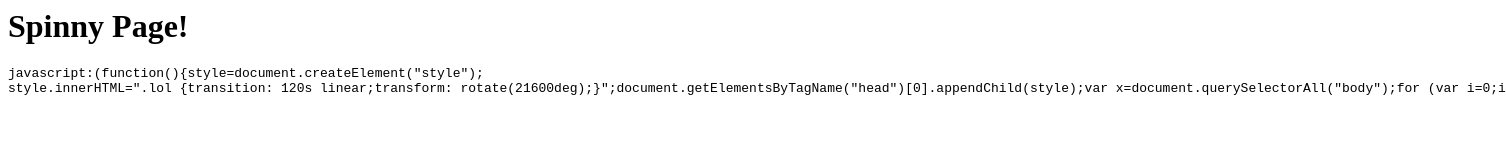
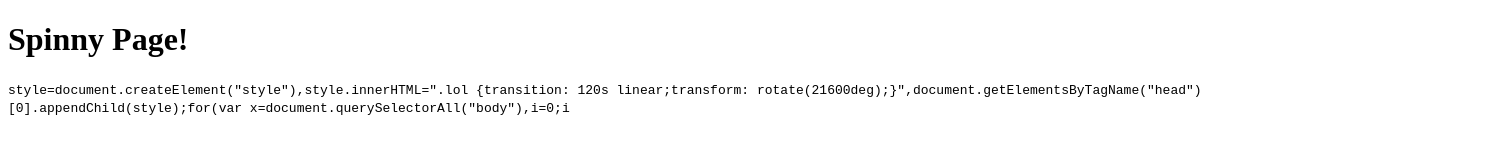
Before and after one commit to rgooler/payloads, a plain HTML site: page XSS/spin.html in a window 1280 px wide. Shown: the whole page, 1506 px wide, since content can reach past the window. Drawn offline with Linux system fonts and the light colour scheme.

Commit message:
Update spin.html

```diff
--- a/XSS/spin.html
+++ b/XSS/spin.html
@@ -1,7 +1,8 @@
+<!DOCTYPE html>
 <html>
 <head>
+	<title>Spinny Page</title>
 	<script>
-function(){
 	     style=document.createElement("style");
 	     style.innerHTML=".lol {transition: 120s linear;transform: rotate(21600deg);}";
 	     document.getElementsByTagName("head")[0].appendChild(style);
@@ -10,15 +11,12 @@ function(){
 	        var a=x[i];
 	        a.classList.toggle("lol")
 	     }
-}();
 	</script>
 </head>
 <body>
 	<h1>Spinny Page!</h1>
-
-<pre>
-javascript:(function(){style=document.createElement("style");
-style.innerHTML=".lol {transition: 120s linear;transform: rotate(21600deg);}";document.getElementsByTagName("head")[0].appendChild(style);var x=document.querySelectorAll("body");for (var i=0;i<x.length; i++){var a=x[i];a.classList.toggle("lol")}})();
-</pre>
-
+	<code>
+		style=document.createElement("style"),style.innerHTML=".lol {transition: 120s linear;transform: rotate(21600deg);}",document.getElementsByTagName("head")[0].appendChild(style);for(var x=document.querySelectorAll("body"),i=0;i<x.length;i++){var a=x[i];a.classList.toggle("lol")}
+	</code>
 </body>
+</html>
```
Lines whose indentation alone changed are shown as unchanged.
